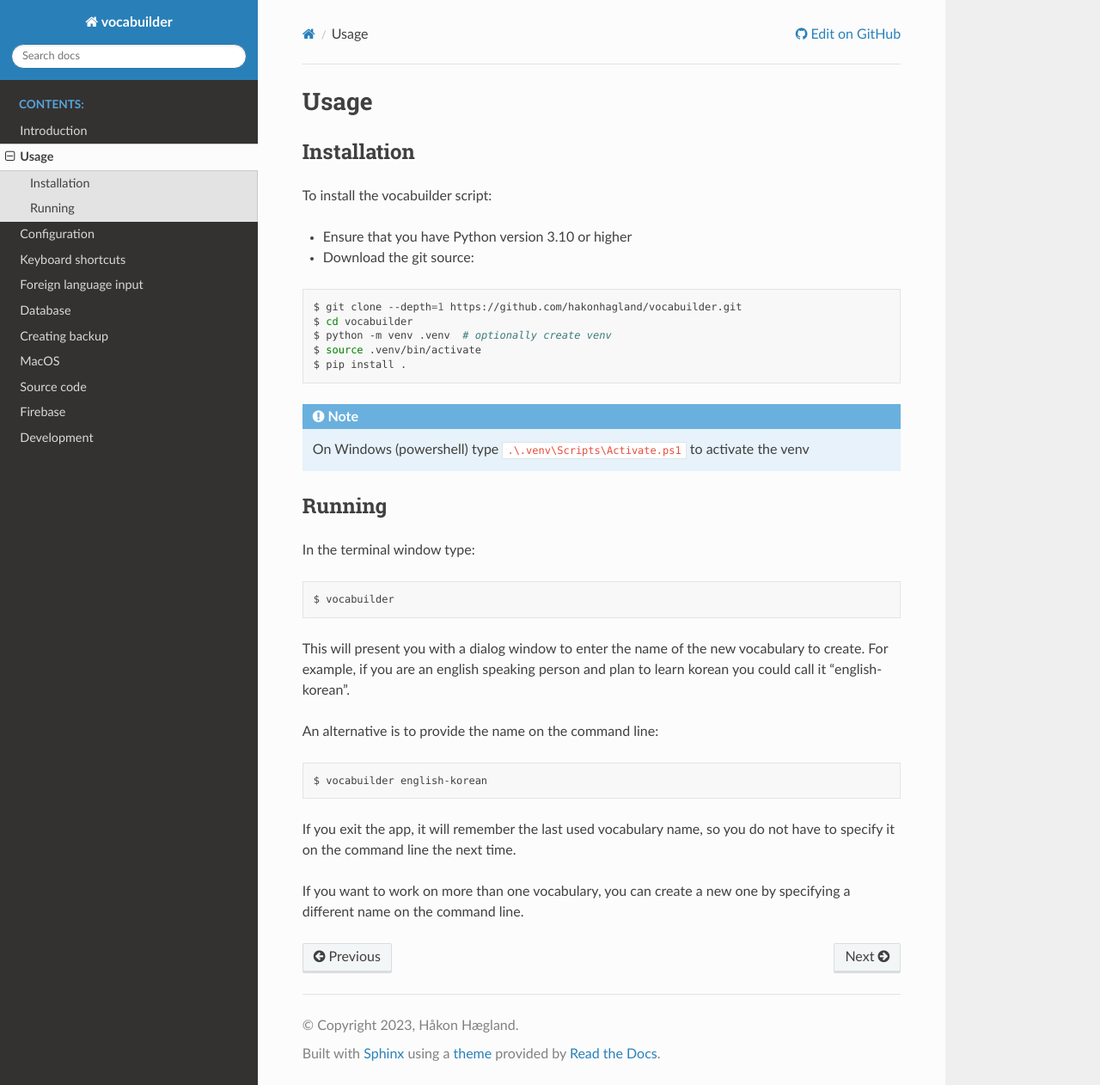
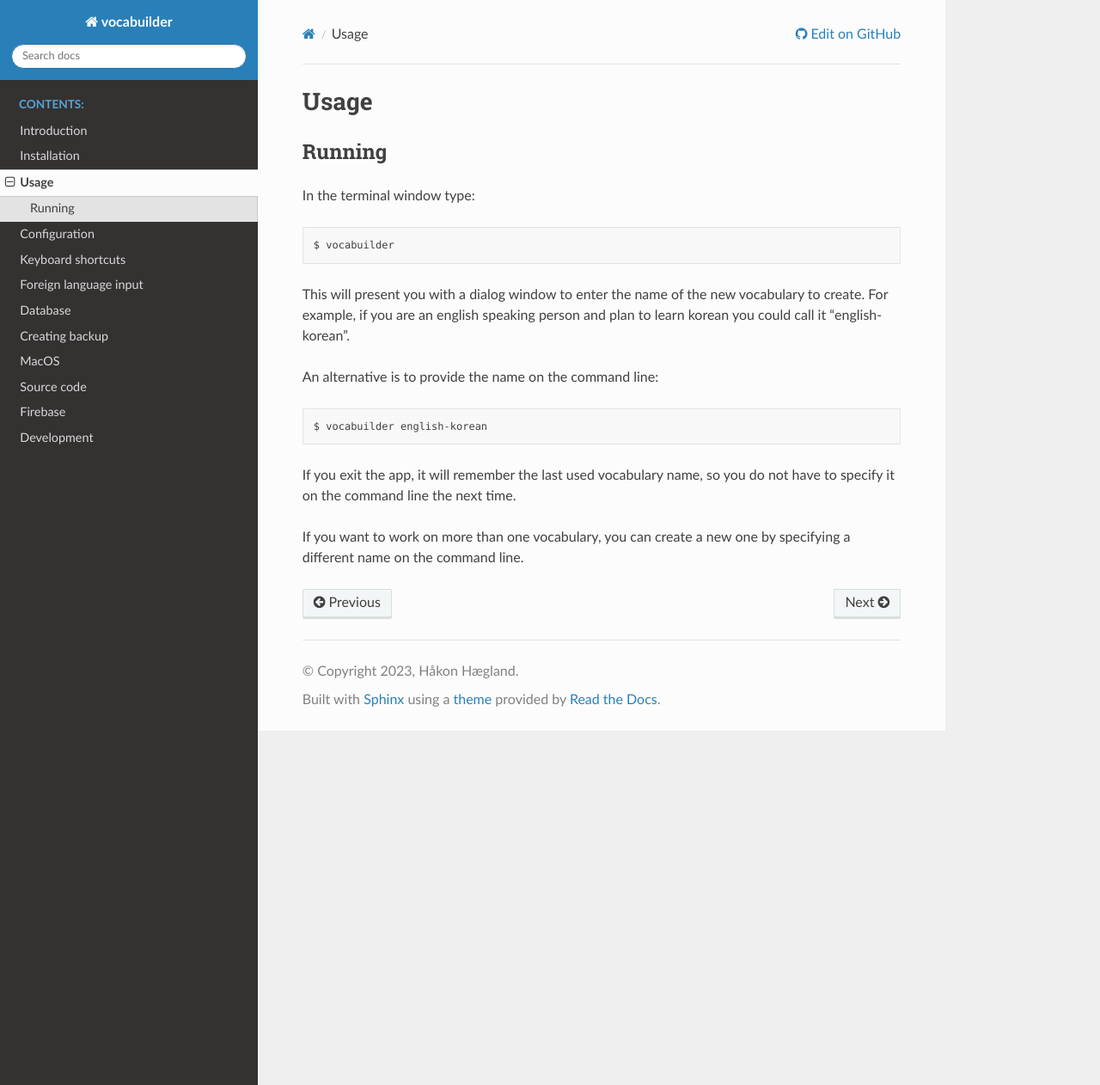
Before and after one commit to hakonhagland/vocabuilder, a Sphinx documentation site: the page built from docs/usage.rst, in a window 1280 px wide and 1262 px high. Shown: the whole window at 86% size. Built offline with Sphinx 7.4.7 and the Read the Docs theme 2.0.0, drawn with Linux system fonts in a browser that asks for light colours.

Commit message:
Restructured docs

```diff
--- a/docs/index.rst
+++ b/docs/index.rst
@@ -11,6 +11,7 @@
     :caption: Contents:
 
     introduction
+    installation
     usage
     configuration
     shortcuts
--- a/docs/usage.rst
+++ b/docs/usage.rst
@@ -1,25 +1,5 @@
 Usage
 =====
-
-Installation
-------------
-
-To install the vocabuilder script:
-
-* Ensure that you have Python version 3.10 or higher
-* Download the git source:
-
-.. code-block:: bash
-
-    $ git clone --depth=1 https://github.com/hakonhagland/vocabuilder.git
-    $ cd vocabuilder
-    $ python -m venv .venv  # optionally create venv
-    $ source .venv/bin/activate
-    $ pip install .
-
-.. note::
-    On Windows (powershell) type ``.\.venv\Scripts\Activate.ps1`` to activate the venv
-
 
 Running
 -------
@@ -28,7 +8,7 @@
 
 .. code-block:: bash
 
-    $ vocabuilder
+   $ vocabuilder
 
 This will present you with a dialog window to enter the name of the new vocabulary to create.
 For example, if you are an english speaking person and plan to learn korean you could call
@@ -38,7 +18,7 @@
 
 .. code-block:: bash
 
-    $ vocabuilder english-korean
+   $ vocabuilder english-korean
 
 If you exit the app, it will remember the last used vocabulary name, so you do not have to
 specify it on the command line the next time.
```
Also changed, not shown: docs/installation.rst (added, +27 -0 lines), 1 other file.
